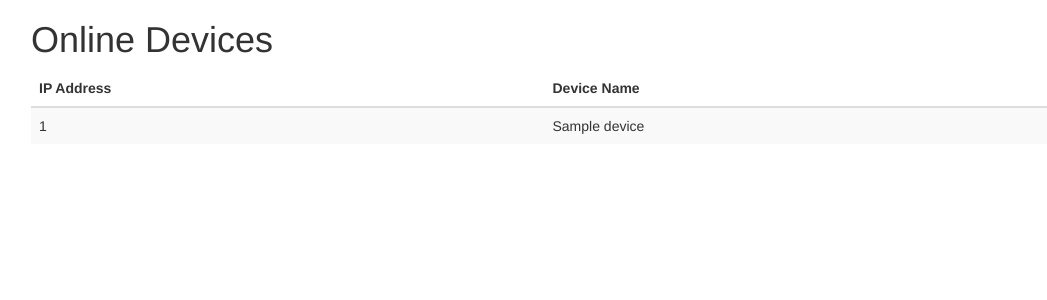
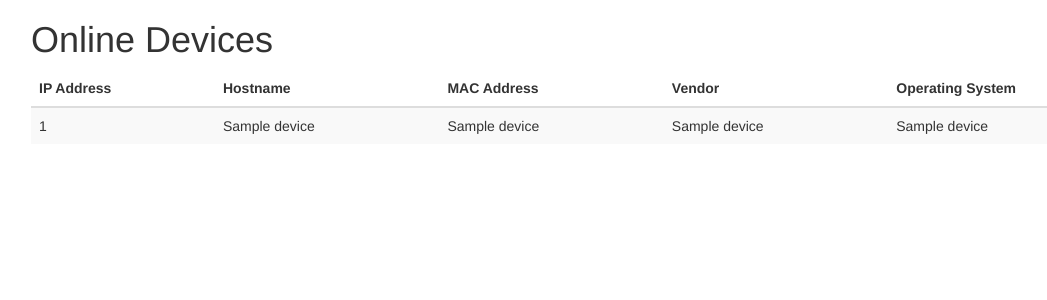
Before and after one commit to hojlund123/WiFi-Devices, a Flask app: template templates/devices.html in a window 1280 px wide. Shown: the top 300 px of the page, without its empty margins (39-1086 px from the left). Run offline with Flask 3, Linux system fonts and the light colour scheme; the template is opened without the code that fills it: most values are stand-ins (such as "Sample title", 1, 10 or a date in 2020); some libraries are stand-ins or nearby versions.

Commit message:
Added MAC, Vendor and OS info

```diff
--- a/templates/devices.html
+++ b/templates/devices.html
@@ -11,7 +11,10 @@
             <thead>
                 <tr>
                     <th>IP Address</th>
-                    <th>Device Name</th>
+                    <th>Hostname</th>
+                    <th>MAC Address</th>
+                    <th>Vendor</th>
+                    <th>Operating System</th>
                   </tr>
                 </thead>
                 <tbody>
@@ -19,6 +22,9 @@
                   <tr>
                     <td>{{ device[0] }}</td>
                     <td>{{ device[1] }}</td>
+                    <td>{{ device[2] }}</td>
+                    <td>{{ device[3] }}</td>
+                    <td>{{ device[4] }}</td>
                   </tr>
                   {% endfor %}
             </tbody>
```
Lines whose indentation alone changed are shown as unchanged.
